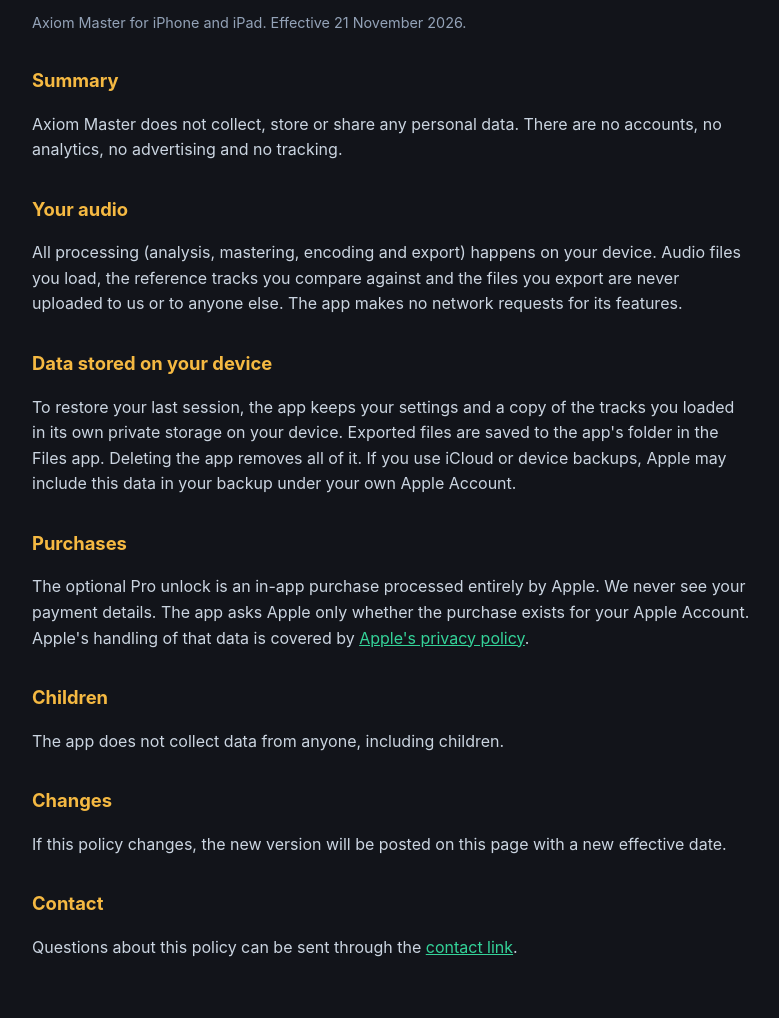
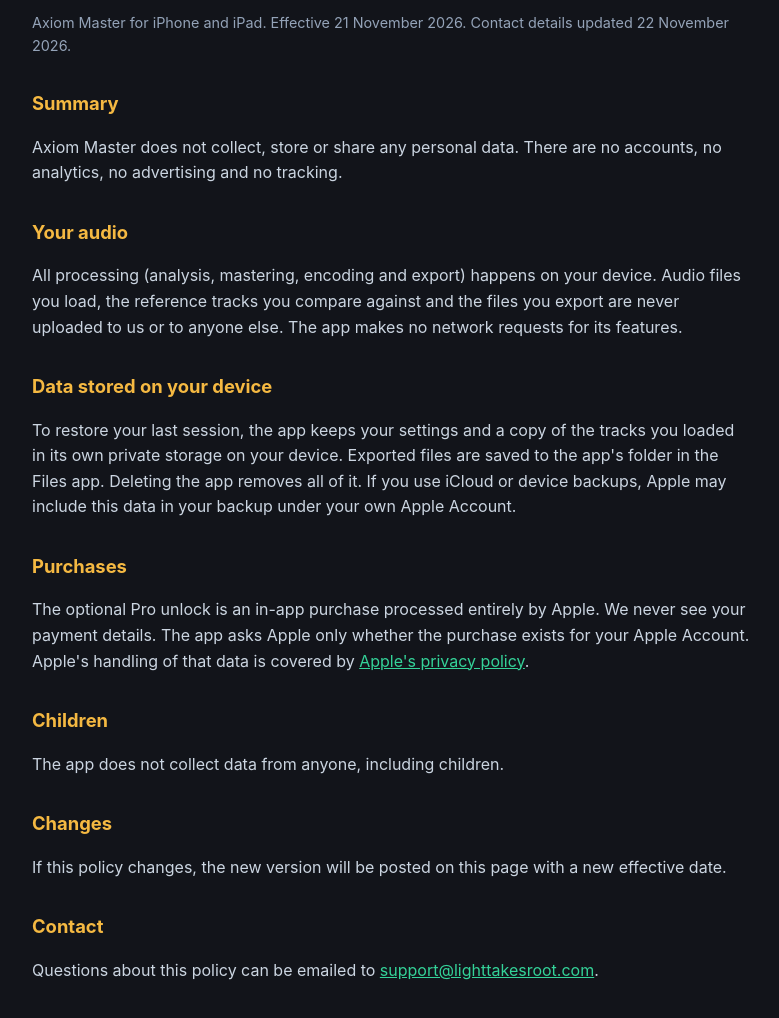
Before and after one commit to masonmagle-oss/axiom-master-support, a plain HTML site: page privacy.html in a window 1280 px wide. Shown: the part 136-1154 px from the top of the page, without its empty margins (248-1027 px from the left). Drawn offline with Linux system fonts and the light colour scheme.

Commit message:
Add email contact to support and privacy pages
App Review requires a support URL with an easy way to contact the
developer (guideline 1.5). The only contact was GitHub issues, which
needs a GitHub account. Add support@lighttakesroot.com, the studio's
public support address, and keep issues as an optional second route.

Co-Authored-By: Claude Opus 5.5 <noreply@anthropic.com>

```diff
--- a/privacy.html
+++ b/privacy.html
@@ -1,6 +1,6 @@
 <!doctype html><html lang="en"><head><title>Axiom Master Privacy Policy</title><meta charset="utf-8"><meta name="viewport" content="width=device-width, initial-scale=1">
 <style>body{margin:0;background:#12141a;color:#e6ebf2;font:16px/1.6 -apple-system,BlinkMacSystemFont,'Segoe UI',Roboto,sans-serif}main{max-width:720px;margin:0 auto;padding:2.5rem 1.25rem 4rem}h1{font-size:1.9rem;line-height:1.2;margin:0 0 .3rem}h2{font-size:1.15rem;margin:2rem 0 .4rem;color:#f5b942}a{color:#34d399}p,li{color:#cbd5e1}.dim{color:#94a3b8;font-size:.9rem}nav{margin-bottom:2rem;font-size:.95rem}nav a{margin-right:1rem}</style></head><body><main><nav><a href="./">Support</a><a href="privacy.html">Privacy Policy</a></nav>
-<h1>Privacy Policy</h1><p class="dim">Axiom Master for iPhone and iPad. Effective 21 November 2026.</p>
+<h1>Privacy Policy</h1><p class="dim">Axiom Master for iPhone and iPad. Effective 21 November 2026. Contact details updated 22 November 2026.</p>
 <h2>Summary</h2>
 <p>Axiom Master does not collect, store or share any personal data. There are no accounts, no analytics, no advertising and no tracking.</p>
 <h2>Your audio</h2>
@@ -14,5 +14,5 @@
 <h2>Changes</h2>
 <p>If this policy changes, the new version will be posted on this page with a new effective date.</p>
 <h2>Contact</h2>
-<p>Questions about this policy can be sent through the <a href="https://github.com/masonmagle-oss/axiom-master-support/issues">contact link</a>.</p>
+<p>Questions about this policy can be emailed to <a href="mailto:support@lighttakesroot.com?subject=Axiom%20Master%20privacy">support@lighttakesroot.com</a>.</p>
 </main></body></html>
```
Also changed, not shown: index.html (+2 -1 lines).
